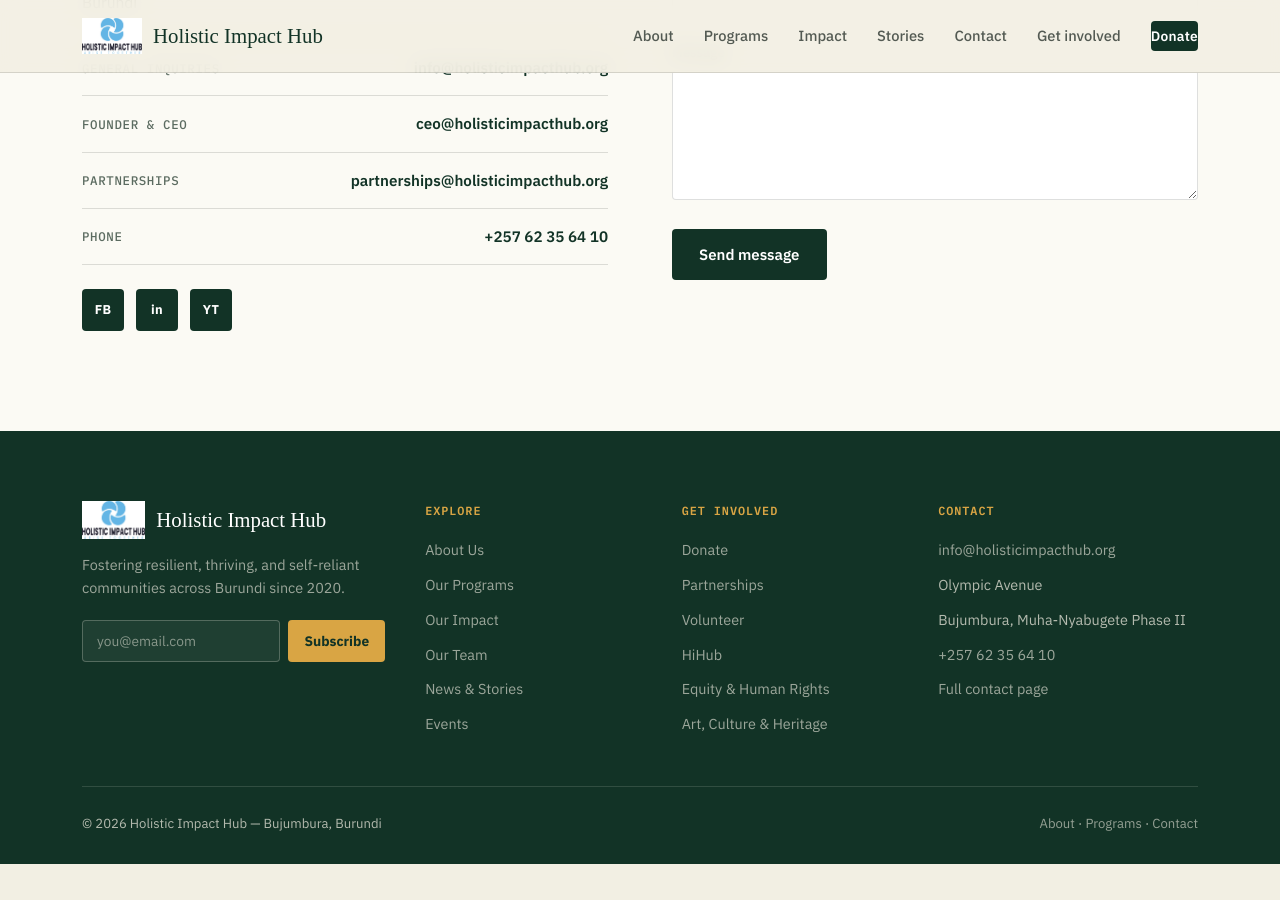
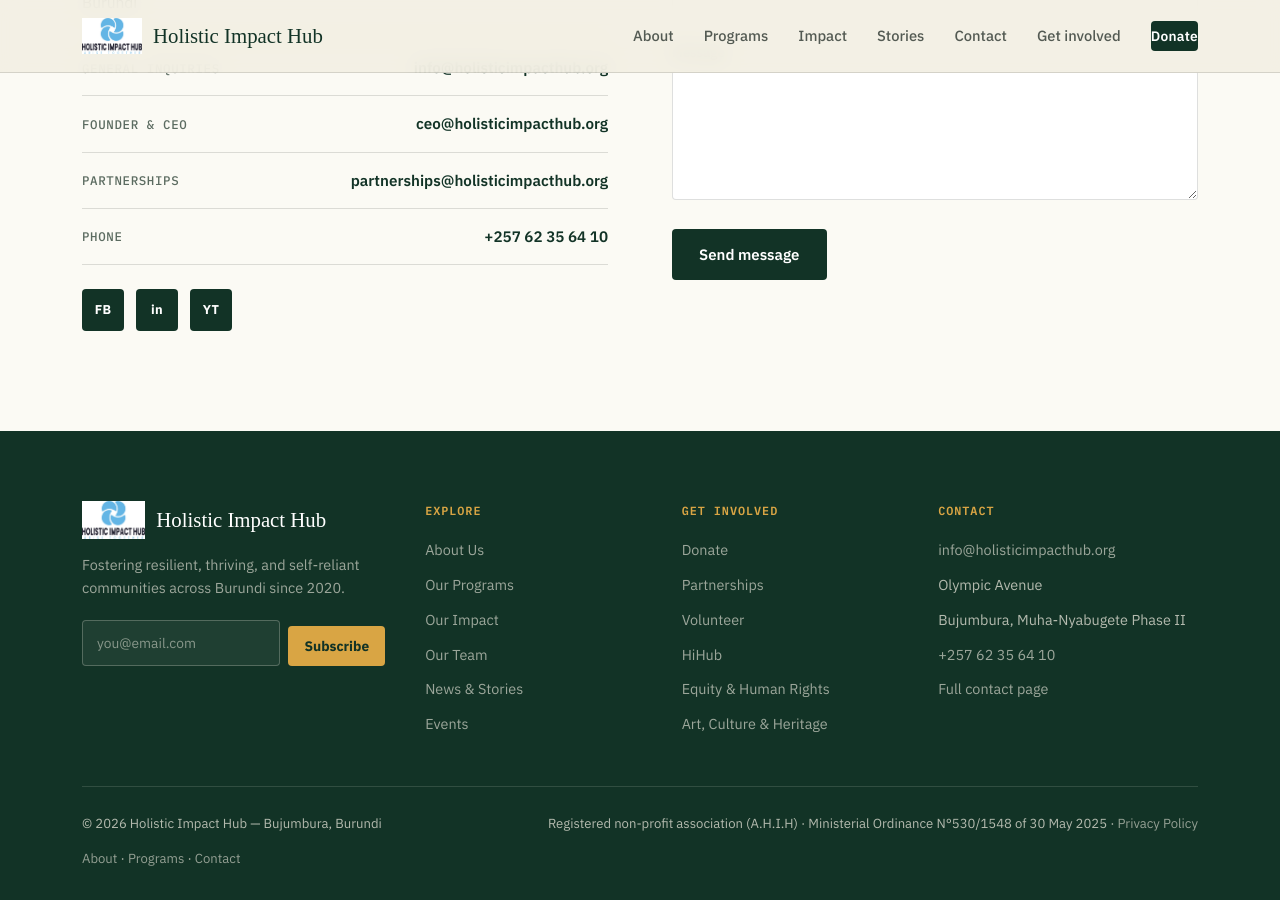
Before and after one commit to HIHweb/hih-website, a Jekyll site: the page built from index.html, in a window 1280 px wide and 900 px high, scrolled down 9016 px. Built offline with Jekyll 4.4.1, drawn with Linux system fonts in a browser that asks for light colours; some web fonts are replaced; a script that is not in the unit is left out; before the commit the page ends 9880 px from its top, so only the background shows below that.

Commit message:
Update default.html

```diff
--- a/_layouts/default.html
+++ b/_layouts/default.html
@@ -76,11 +76,16 @@
       <div>
         <div class="foot-brand"><img src="{{ site.data.site.branding.logo | relative_url }}" alt="" width="76" height="76">Holistic Impact Hub</div>
         <p style="max-width:34ch; opacity:0.85; margin-bottom:20px;">{{ site.data.site.footer.tagline }}</p>
-        <label for="newsletter" class="sr-only">Email address for newsletter</label>
-        <div class="newsletter">
-          <input type="email" id="newsletter" placeholder="you@email.com">
-          <button type="button" id="newsletterBtn">Subscribe</button>
-        </div>
+        <form id="newsletterForm" name="newsletter" method="POST" data-netlify="true" netlify-honeypot="bot-field">
+          <input type="hidden" name="form-name" value="newsletter">
+          <p hidden><label>Leave empty: <input name="bot-field"></label></p>
+          <label for="newsletter" class="sr-only">Email address for newsletter</label>
+          <div class="newsletter">
+            <input type="email" id="newsletter" name="email" placeholder="you@email.com" required>
+            <button type="submit" id="newsletterBtn">Subscribe</button>
+          </div>
+          <p id="newsletterNote" role="status" style="font-size:0.85rem"></p>
+        </form>
       </div>
       <div class="foot-col">
         <h5>Explore</h5>
@@ -117,6 +122,7 @@
     </div>
     <div class="foot-row">
       <span>&copy; <span id="year">2026</span> Holistic Impact Hub — Bujumbura, Burundi</span>
+      <span>Registered non-profit association (A.H.I.H) &middot; Ministerial Ordinance N°530/1548 of 30 May 2025 &middot; <a href="/privacy-policy.html">Privacy Policy</a></span>
       <span><a href="/about-us.html">About</a> &middot; <a href="/our-programs.html">Programs</a> &middot; <a href="/contact.html">Contact</a></span>
     </div>
   </div>
```
